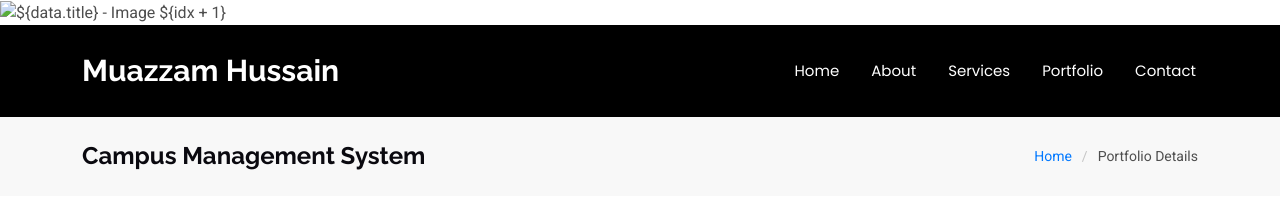
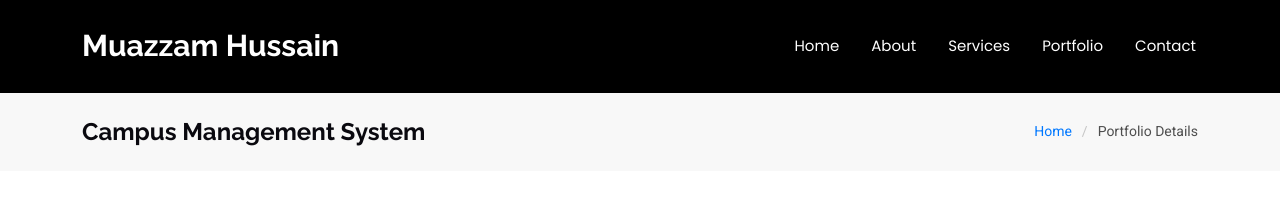
Before and after one commit to muazzamhussain/Portfolio-Website, a website: page portfolio-details.html in a window 1280 px wide. Shown: the top 209 px of the page. Drawn offline with Linux system fonts and the light colour scheme.

Commit message:
image bug resolved

```diff
--- a/portfolio-details.html
+++ b/portfolio-details.html
@@ -90,14 +90,6 @@
     <!-- Preload critical resources -->
     <link rel="preload" href="assets/css/main.css" as="style" />
     <link rel="preload" href="assets/js/main.js" as="script" />
-
-    <!-- Lazy loading for images -->
-    <img
-      src="${image}"
-      alt="${data.title} - Image ${idx + 1}"
-      class="img-fluid"
-      loading="lazy"
-    />
 
     <!-- Optimize font loading -->
     <link rel="preconnect" href="https://fonts.googleapis.com" />
```
